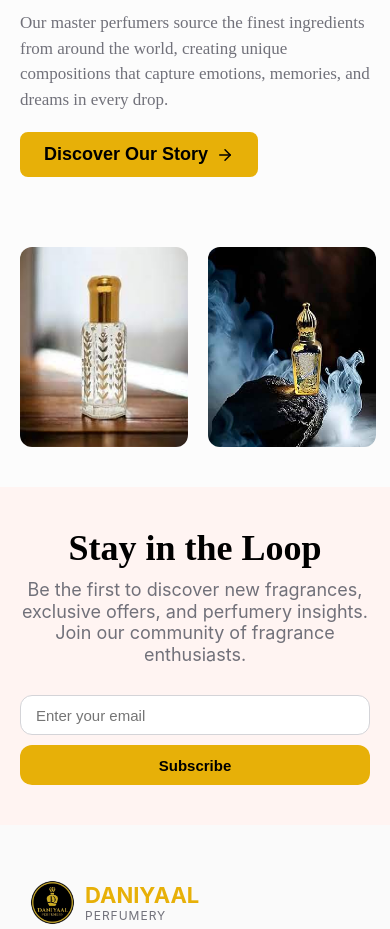
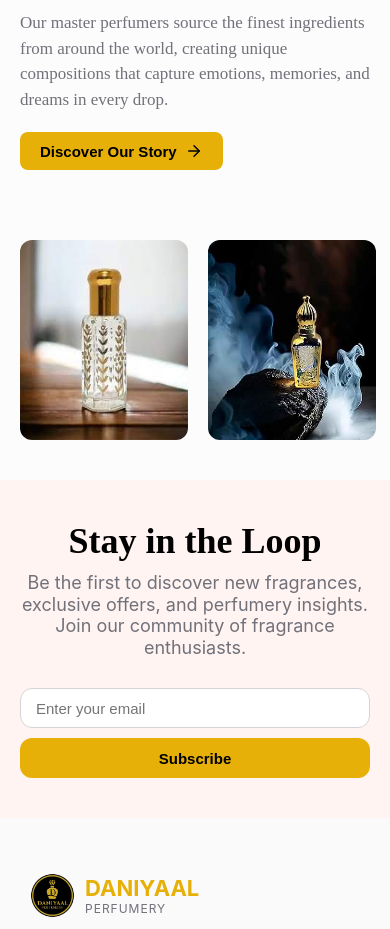
Before and after one commit to pinnateai-2025/daniyaal-ui, a React (Create React App) app: page / in a window 390 px wide. Shown: the part 2520-3449 px from the top of the page. Built offline with nearby package versions, Linux system fonts and the light colour scheme.

Commit message:
Updated OurStory

```diff
--- a/src/components/OurStory/OurStory.css
+++ b/src/components/OurStory/OurStory.css
@@ -112,7 +112,7 @@
 }
 
 @media (max-width: 800px) {
-   .ourstory-image img {
+    .ourstory-image img {
         max-width: 50%;
     }
 }
@@ -125,6 +125,19 @@
     .ourstory-container {
         flex-direction: column;
         text-align: left;
+    }
+
+    .ourstory-title {
+        font-size: 50px;
+    }
+
+    .ourstory-desc {
+        font-size: 20px;
+    }
+
+    .ourstory-btn {
+        font-size: 15px;
+        padding: 10px 20px;
     }
 
     .ourstory-image img {
```
